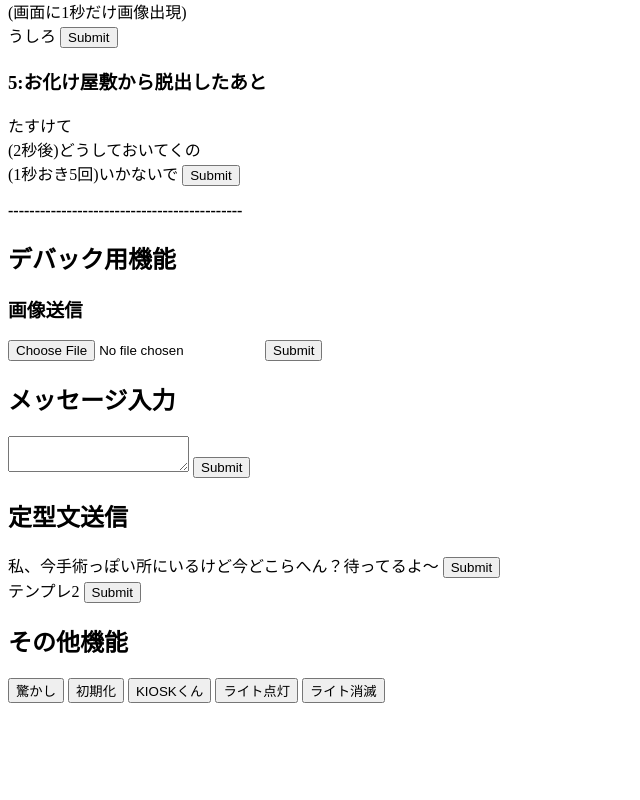
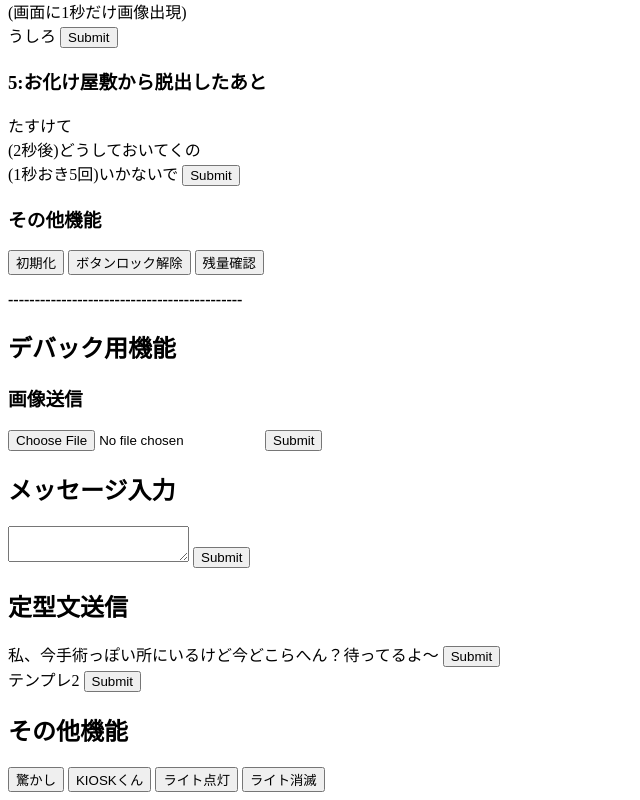
Before and after one commit to Moomink/gionsai_5j_server, a website: page src/index.html in a window 1280 px wide. Shown: the part 517-1317 px from the top of the page, without its empty margins (0-640 px from the left). Before the commit the page ends 1228 px from the top, so only its background shows below. Drawn offline with nearby package versions, Linux system fonts and the light colour scheme; no server answers.

Commit message:
add once button

```diff
--- a/src/index.html
+++ b/src/index.html
@@ -14,32 +14,35 @@
   <h3>1:お化け屋敷に入る前</h3>
   迷ったどうしよ笑<br>
   なんか手術室みたいなところにいる
-  <input class="sendChat point1" id="sendPoint1" type="submit" />
+  <input class="sendChat point1 consoleButton" id="sendPoint1" type="submit" onclick="disabled = true;" />
 
   <h3>2:お化け屋敷に入った直後</h3>
   ドア開かない<br>
   待って閉じ込められた
-  <input class="sendChat point2" id="sendPoint2" type="submit" />
+  <input class="sendChat point2 consoleButton" id="sendPoint2" type="submit" onclick="disabled = true;" />
 
   <h3>3:手術室に入る前</h3>
   誰かいる？<br>
   子供？なんか持ってる
-  <input class="sendChat point3" id="sendPoint3" type="submit" />
+  <input class="sendChat point3 consoleButton" id="sendPoint3" type="submit" onclick="disabled = true;" />
 
   <h3>4:謎解きが終わり、手術室を出たあと</h3>
   (画面に1秒だけ画像出現)<br>
   うしろ
-  <input class="sendChat point4" id="sendPoint4" type="submit" />
+  <input class="sendChat point4 consoleButton" id="sendPoint4" type="submit" onclick="disabled = true;" />
 
   <h3>5:お化け屋敷から脱出したあと</h3>
   たすけて<br>
   (2秒後)どうしておいてくの<br>
   (1秒おき5回)いかないで
-  <input class="sendChat point5" id="sendPoint5" type="submit" />
+  <input class="sendChat point5 consoleButton" id="sendPoint5" type="submit" onclick="disabled = true;" />
 
-
-
-
+  <h3>その他機能</h3>
+  <div>
+    <input class="sendAction" id="clear" type="submit" value="初期化">
+    <input class="Action" id="enableButton" type="submit" value="ボタンロック解除" onclick="enableButton('consoleButton')">
+    <input class="sendAction" id="battery" type="submit" value="残量確認">
+  </div>
 
 
 
@@ -69,10 +72,9 @@
   </div>
 
 
+
   <h2> その他機能</h2>
-
   <input class="sendAction" id="surprise" type="submit" value="驚かし" />
-  <input class="sendAction" id="clear" type="submit" value="初期化" />
   <input class="sendAction" id="kiosk" type="submit" value="KIOSKくん" />
   <input class="sendAction" id="light" type="submit" value="ライト点灯" />
   <input class="sendAction" id="light_del" type="submit" value="ライト消滅" />
@@ -104,6 +106,13 @@
 
       var id = setTimeout(waitFunc, 1000);
 
+    }
+
+    function enableButton(className) {
+      elementList = document.getElementsByClassName(className);
+      for (let i = 0; i < elementList.length; i++) {
+        elementList[i].disabled = false;
+      }
     }
 
 
```
